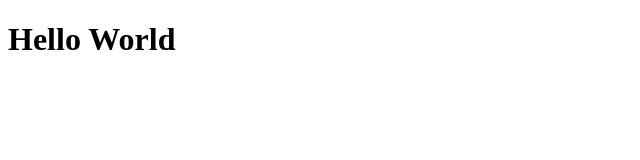
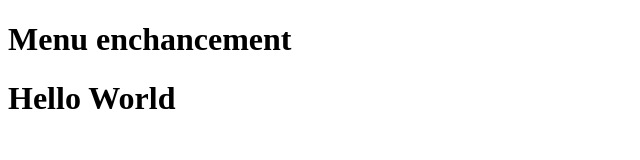
Before and after one commit to Laxusimfinite11/Syntax-Cafe-Website-V2, a plain HTML site: page index.html in a window 1280 px wide. Shown: the whole page, without its empty margins (0-640 px from the left). Drawn offline with Linux system fonts and the light colour scheme.

Commit message:
Add menu enhancement

```diff
--- a/index.html
+++ b/index.html
@@ -6,6 +6,7 @@
     <title>Hello World</title>
 </head>
 <body>
+    <h1>Menu enchancement</h1>
 
     <footer>
         <h1>Hello World</h1>
```
